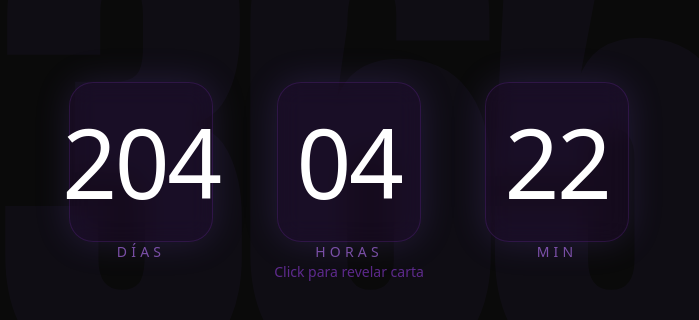
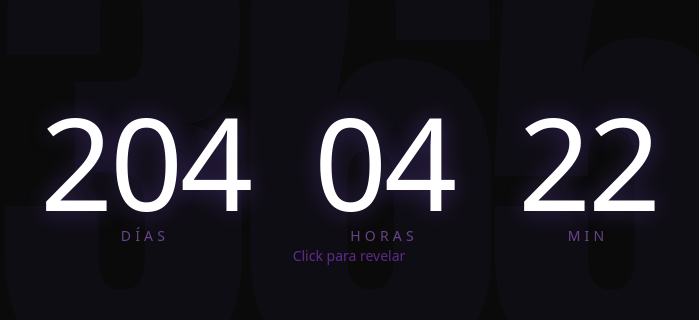
Before and after one commit to businesspocho118-cyber/365, a React (Vite) app: page / in a window 1280 px wide. Shown: the part 218-538 px from the top of the page, without its empty margins (291-990 px from the left). Built offline with nearby package versions, Linux system fonts and the light colour scheme.

Commit message:
feat: add Spline 3D, minimal countdown, playing card with image support

```diff
--- a/package.json
+++ b/package.json
@@ -11,6 +11,7 @@
   },
   "dependencies": {
     "@paper-design/shaders-react": "^0.0.72",
+    "@splinetool/react-spline": "^4.1.0",
     "framer-motion": "^12.38.0",
     "react": "^19.2.4",
     "react-dom": "^19.2.4",
--- a/src/App.jsx
+++ b/src/App.jsx
@@ -1,11 +1,28 @@
-import { useState, useEffect, useRef, useMemo } from 'react'
+import { useState, useEffect, useRef, Suspense, lazy } from 'react'
 import { motion, AnimatePresence } from 'framer-motion'
 import { MeshGradient } from '@paper-design/shaders-react'
+
+const Spline = lazy(() => import('@splinetool/react-spline'))
 
 // Fecha objetivo: 31 de octubre de 2026 a las 00:00:00
 const TARGET_DATE = new Date('2026-10-31T00:00:00').getTime()
 
-// Playing Card Effect - Shader simple basado en el componente
+// Robot 3D interactivo
+function InteractiveRobot({ sceneUrl }) {
+  return (
+    <div className="w-48 h-48 md:w-64 md:h-64">
+      <Suspense fallback={
+        <div className="w-full h-full flex items-center justify-center">
+          <div className="w-8 h-8 border-2 border-purple-500 border-t-transparent rounded-full animate-spin" />
+        </div>
+      }>
+        <Spline scene={sceneUrl} className="w-full h-full" />
+      </Suspense>
+    </div>
+  )
+}
+
+// Card Effect con canvas
 function CardEffect({ reveal = true }) {
   const canvasRef = useRef(null)
 
@@ -31,7 +48,6 @@ function CardEffect({ reveal = true }) {
 
       ctx.clearRect(0, 0, w, h)
 
-      // Dots grid effect estilo playing card
       const dotSize = 3
       const gap = 8
       const opacity = (Math.sin(time * 0.5) + 1) * 0.15 + 0.1
@@ -61,35 +77,26 @@ function CardEffect({ reveal = true }) {
   }, [reveal])
 
   return (
-    <canvas
-      ref={canvasRef}
-      className="absolute inset-0 pointer-events-none"
-      style={{ zIndex: 1 }}
-    />
+    <canvas ref={canvasRef} className="absolute inset-0 pointer-events-none" style={{ zIndex: 1 }} />
   )
 }
 
-// Playing Card Component
-function PlayingCard({ textArray = ['3', '6', '5'], onClick }) {
+// Playing Card CON IMAGEN
+function PlayingCard({ textArray, characterImage }) {
   const [isHovered, setIsHovered] = useState(false)
   const [showReveal, setShowReveal] = useState(false)
-
-  const handleClick = () => {
-    setShowReveal(!showReveal)
-    onClick?.()
-  }
 
   return (
     <motion.div
       className="relative cursor-pointer"
-      style={{ maxWidth: '280px', width: '100%' }}
+      style={{ maxWidth: '300px', width: '100%' }}
       onMouseEnter={() => setIsHovered(true)}
       onMouseLeave={() => setIsHovered(false)}
-      onClick={handleClick}
+      onClick={() => setShowReveal(!showReveal)}
       whileHover={{ scale: 1.02 }}
       whileTap={{ scale: 0.98 }}
     >
-      {/* Outer border */}
+      {/* Border exterior */}
       <motion.div
         className="absolute inset-0 rounded-3xl"
         style={{
@@ -101,69 +108,62 @@ function PlayingCard({ textArray = ['3', '6', '5'], onClick }) {
         }}
       />
 
-      {/* Inner card */}
+      {/* Tarjeta interior */}
       <div
         className="relative rounded-2xl overflow-hidden"
         style={{
           background: showReveal ? '#0a0a0a' : '#18192b',
-          aspectRatio: '9/16',
+          aspectRatio: '3/4',
           transition: 'all 0.5s ease'
         }}
       >
-        {/* Reveal canvas effect */}
         {showReveal && <CardEffect reveal={showReveal} />}
 
-        {/* Top text (normal) */}
+        {/* Imagen del personaje / contenido central */}
+        <div className="absolute inset-0 flex items-center justify-center z-5">
+          {characterImage ? (
+            <img
+              src={characterImage}
+              alt="Character"
+              className="w-full h-full object-cover"
+            />
+          ) : (
+            <div className="text-center p-8">
+              <div className="w-32 h-32 mx-auto mb-4 rounded-full bg-purple-600/20 flex items-center justify-center">
+                <span className="text-4xl">👤</span>
+              </div>
+              <p className="text-purple-400/60 text-sm">
+                Agrega una imagen aquí
+              </p>
+            </div>
+          )}
+        </div>
+
+        {/* Texto arriba */}
         <div
           className="absolute top-4 left-4 flex flex-col z-10"
           style={{
             color: isHovered ? '#f12b30' : '#00a9fe',
-            fontSize: '32px',
+            fontSize: '28px',
             fontWeight: 'bold',
-            letterSpacing: '4px',
-            transition: 'color 0.3s ease'
+            letterSpacing: '4px'
           }}
         >
-          {textArray.map((letter, i) => (
-            <div key={i}>{letter}</div>
-          ))}
+          {textArray?.map((letter, i) => <div key={i}>{letter}</div>)}
         </div>
 
-        {/* Bottom text (mirrored) */}
+        {/* Texto abajo (espejado) */}
         <div
           className="absolute bottom-4 right-4 flex flex-col z-10"
           style={{
             color: isHovered ? '#f12b30' : '#00a9fe',
-            fontSize: '32px',
+            fontSize: '28px',
             fontWeight: 'bold',
             letterSpacing: '4px',
-            transform: 'scale(-1)',
-            transition: 'color 0.3s ease'
+            transform: 'scale(-1)'
           }}
         >
-          {textArray.map((letter, i) => (
-            <div key={i}>{letter}</div>
-          ))}
-        </div>
-
-        {/* Center decoration */}
-        <div className="absolute inset-0 flex items-center justify-center z-5">
-          <motion.div
-            className="w-24 h-32 rounded-lg border-2 border-purple-500/30 flex items-center justify-center"
-            style={{
-              background: 'rgba(139, 92, 246, 0.1)',
-              borderColor: 'rgba(139, 92, 246, 0.3)'
-            }}
-            animate={{
-              borderColor: isHovered
-                ? 'rgba(139, 92, 246, 0.8)'
-                : 'rgba(139, 92, 246, 0.3)'
-            }}
-          >
-            <span className="text-4xl font-bold text-purple-400">
-              {textArray[0]}
-            </span>
-          </motion.div>
+          {textArray?.map((letter, i) => <div key={i}>{letter}</div>)}
         </div>
       </div>
     </motion.div>
@@ -173,7 +173,15 @@ function PlayingCard({ textArray = ['3', '6', '5'], onClick }) {
 function App() {
   const [timeLeft, setTimeLeft] = useState(calculateTimeLeft())
   const [isExpired, setIsExpired] = useState(false)
-  const [cardFlipped, setCardFlipped] = useState(false)
+  const [showCard, setShowCard] = useState(false)
+
+  // URL del robot 3D de Spline (obtenela desde splinetool.com)
+  // const robotSceneUrl = 'https://prod.spline.design/YOUR_SCENE_URL/scene.splinecode'
+  const robotSceneUrl = ''
+
+  // URL de la imagen del personaje
+  // Poné la URL de tu imagen aquí:
+  const characterImage = ''
 
   function calculateTimeLeft() {
     const now = new Date().getTime()
@@ -209,13 +217,7 @@ function App() {
       {/* MeshGradient Background */}
       <div className="absolute inset-0">
         <MeshGradient
-          colors={[
-            '#1a0a2e',
-            '#2d1b4e',
-            '#4c1d95',
-            '#6b21a8',
-            '#0a0a0a'
-          ]}
+          colors={['#1a0a2e', '#2d1b4e', '#4c1d95', '#6b21a8', '#0a0a0a']}
           speed={0.4}
           distortion={0.6}
           swirl={0.2}
@@ -223,7 +225,6 @@ function App() {
         />
       </div>
 
-      {/* Overlay */}
       <div className="absolute inset-0 bg-[#0a0a0a]/50" />
 
       {/* 365 large background */}
@@ -243,6 +244,17 @@ function App() {
         </motion.span>
       </div>
 
+      {/* Robot 3D (cuando haya URL configurada)*/}
+      {robotSceneUrl && (
+        <motion.div
+          initial={{ opacity: 0 }}
+          animate={{ opacity: 1 }}
+          className="absolute top-4 right-4 z-20"
+        >
+          <InteractiveRobot sceneUrl={robotSceneUrl} />
+        </motion.div>
+      )}
+
       {/* Main content */}
       <main className="relative z-10 flex flex-col items-center justify-center min-h-screen px-4">
         <AnimatePresence mode="wait">
@@ -260,10 +272,10 @@ function App() {
                 Las puertas se abrirán pronto
               </p>
             </motion.div>
-          ) : cardFlipped ? (
+          ) : showCard ? (
             <PlayingCard
               textArray={['3', '6', '5']}
-              onClick={() => setCardFlipped(false)}
+              characterImage={characterImage}
             />
           ) : (
             <motion.div
@@ -272,23 +284,35 @@ function App() {
               animate={{ opacity: 1 }}
               className="flex gap-8 md:gap-16"
             >
-              <TimeUnit value={timeLeft.days} label="días" />
-              <TimeUnit value={timeLeft.hours} label="horas" />
-              <TimeUnit value={timeLeft.minutes} label="min" />
+              {/* SIN CAJAS - solo números grandes flotando */}
+              <MinimalTimeUnit value={timeLeft.days} label="días" />
+              <MinimalTimeUnit value={timeLeft.hours} label="horas" />
+              <MinimalTimeUnit value={timeLeft.minutes} label="min" />
             </motion.div>
           )}
         </AnimatePresence>
 
-        {/* Click to show card hint */}
-        {!isExpired && !cardFlipped && (
+        {!isExpired && !showCard && (
           <motion.button
             initial={{ opacity: 0 }}
             animate={{ opacity: 1 }}
             transition={{ delay: 1 }}
-            onClick={() => setCardFlipped(true)}
+            onClick={() => setShowCard(true)}
             className="mt-12 text-purple-500/50 text-sm hover:text-purple-400 transition-colors"
           >
-            Click para revelar carta
+            Click para revelar
+          </motion.button>
+        )}
+
+        {showCard && (
+          <motion.button
+            initial={{ opacity: 0 }}
+            animate={{ opacity: 1 }}
+            transition={{ delay: 0.5 }}
+            onClick={() => setShowCard(false)}
+            className="mt-8 text-purple-500/50 text-sm hover:text-purple-400 transition-colors"
+          >
+            Volver al cronómetro
           </motion.button>
         )}
       </main>
@@ -296,31 +320,33 @@ function App() {
   )
 }
 
-function TimeUnit({ value, label }) {
+// TimeUnit MINIMAL - sin cajas
+function MinimalTimeUnit({ value, label }) {
   return (
     <motion.div
       initial={{ opacity: 0, y: 20 }}
       animate={{ opacity: 1, y: 0 }}
       className="flex flex-col items-center"
     >
-      <div className="relative">
-        <motion.div
+      {/* Solo el número, muy grande, con glow sutil */}
+      <motion.span
         animate={{
-            boxShadow: [
-              '0 0 30px rgba(139, 92, 246, 0.15)',
-              '0 0 60px rgba(139, 92, 246, 0.25)',
-              '0 0 30px rgba(139, 92, 246, 0.15)'
+          textShadow: [
+            '0 0 20px rgba(139, 92, 246, 0.3)',
+            '0 0 40px rgba(139, 92, 246, 0.5)',
+            '0 0 20px rgba(139, 92, 246, 0.3)'
           ]
         }}
         transition={{ duration: 3, repeat: Infinity }}
-          className="w-28 md:w-36 h-32 md:h-40 rounded-3xl bg-purple-900/15 border border-purple-500/15 backdrop-blur-md flex items-center justify-center"
+        className="text-7xl md:text-9xl font-light text-white tracking-tight"
       >
-          <span className="text-6xl md:text-8xl font-light text-white tracking-tight">
         {String(value).padStart(2, '0')}
+      </motion.span>
+
+      {/* Label pequeño abajo */}
+      <span className="text-purple-400/50 text-xs md:text-sm mt-2 uppercase tracking-[0.3em]">
+        {label}
       </span>
-        </motion.div>
-      </div>
-      <span className="text-purple-400/60 text-xs md:text-sm mt-4 uppercase tracking-[0.3em]">{label}</span>
     </motion.div>
   )
 }
```
Also changed, not shown: 1 other file (tests, documents, lock files or other folders). Lines whose indentation alone changed are shown as unchanged.
